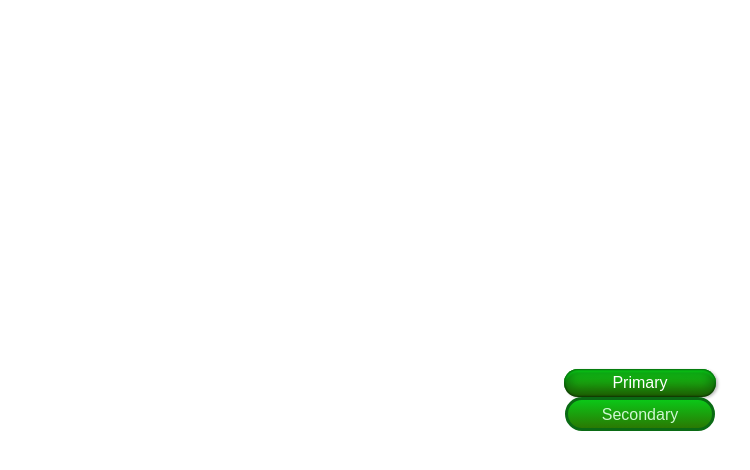
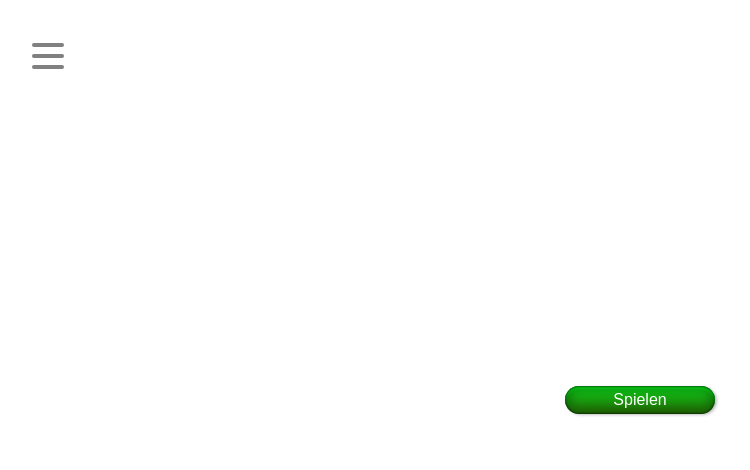
Before and after one commit to ShiningElektra/recycool, a Next.js app: page / in a window 1280 px wide. Shown: the top 470 px of the page, without its empty margins (0-750 px from the left). Built offline with nearby package versions, Linux system fonts and the light colour scheme.

Commit message:
✨ Add Burger Button Issue #2

```diff
--- /dev/null
+++ b/components/burger/Burger.module.css
@@ -0,0 +1,29 @@
+.burger {
+  position: absolute;
+  top: 5%;
+  left: 2rem;
+  display: flex;
+  flex-direction: column;
+  justify-content: space-around;
+  width: 2rem;
+  height: 2rem;
+  background: transparent;
+  border: none;
+  cursor: pointer;
+  padding: 0;
+  z-index: 10;
+}
+
+.burger :focus {
+  outline: none;
+}
+
+.burger div {
+  width: 2rem;
+  height: 0.25rem;
+  background: grey;
+  border-radius: 10px;
+  transition: all 0.3s linear;
+  position: relative;
+  transform-origin: 1px;
+}
--- /dev/null
+++ b/components/burger/Burger.tsx
@@ -0,0 +1,16 @@
+import styles from "../burger/Burger.module.css";
+
+// export type BurgerProps = {
+//   primary: boolean;
+// };
+
+const Burger = () => {
+  return (
+    <div className={`${styles.burger}`}>
+      <div></div>
+      <div></div>
+      <div></div>
+    </div>
+  );
+};
+export default Burger;
--- a/pages/index.tsx
+++ b/pages/index.tsx
@@ -1,5 +1,6 @@
 import Head from "next/head";
 import Button from "../components/buttons/Button";
+import Burger from "../components/burger/Burger";
 import styles from "../styles/Home.module.css";
 
 export default function Home() {
@@ -11,8 +12,8 @@ export default function Home() {
       </Head>
 
       <main className={styles.main}>
-        <Button primary label="Primary" />
-        <Button primary={false} label="Secondary" />
+        <Burger />
+        <Button primary={true} label="Spielen" />
       </main>
     </div>
   );
```
Also changed, not shown: 1 other file (tests, documents, lock files or other folders).
